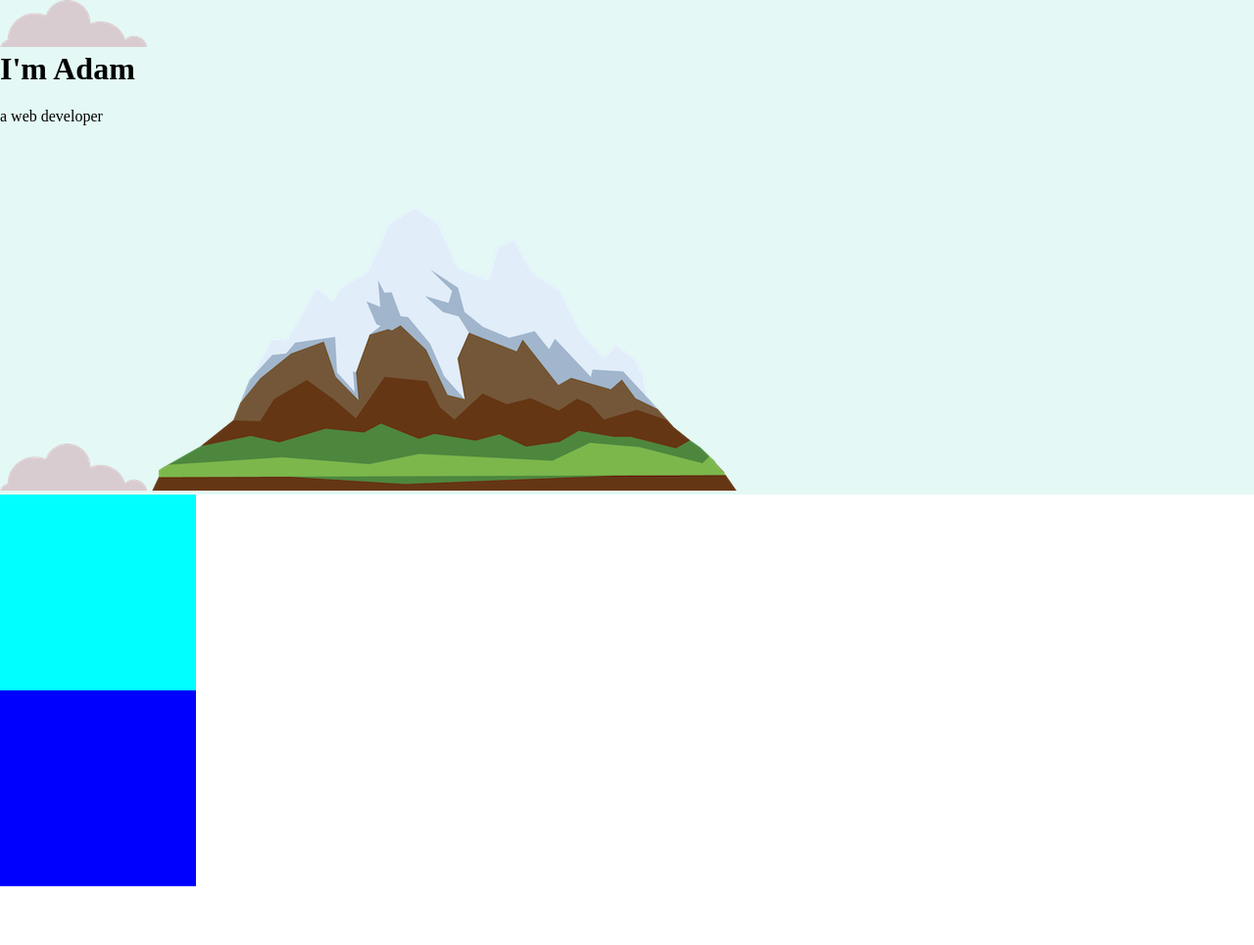
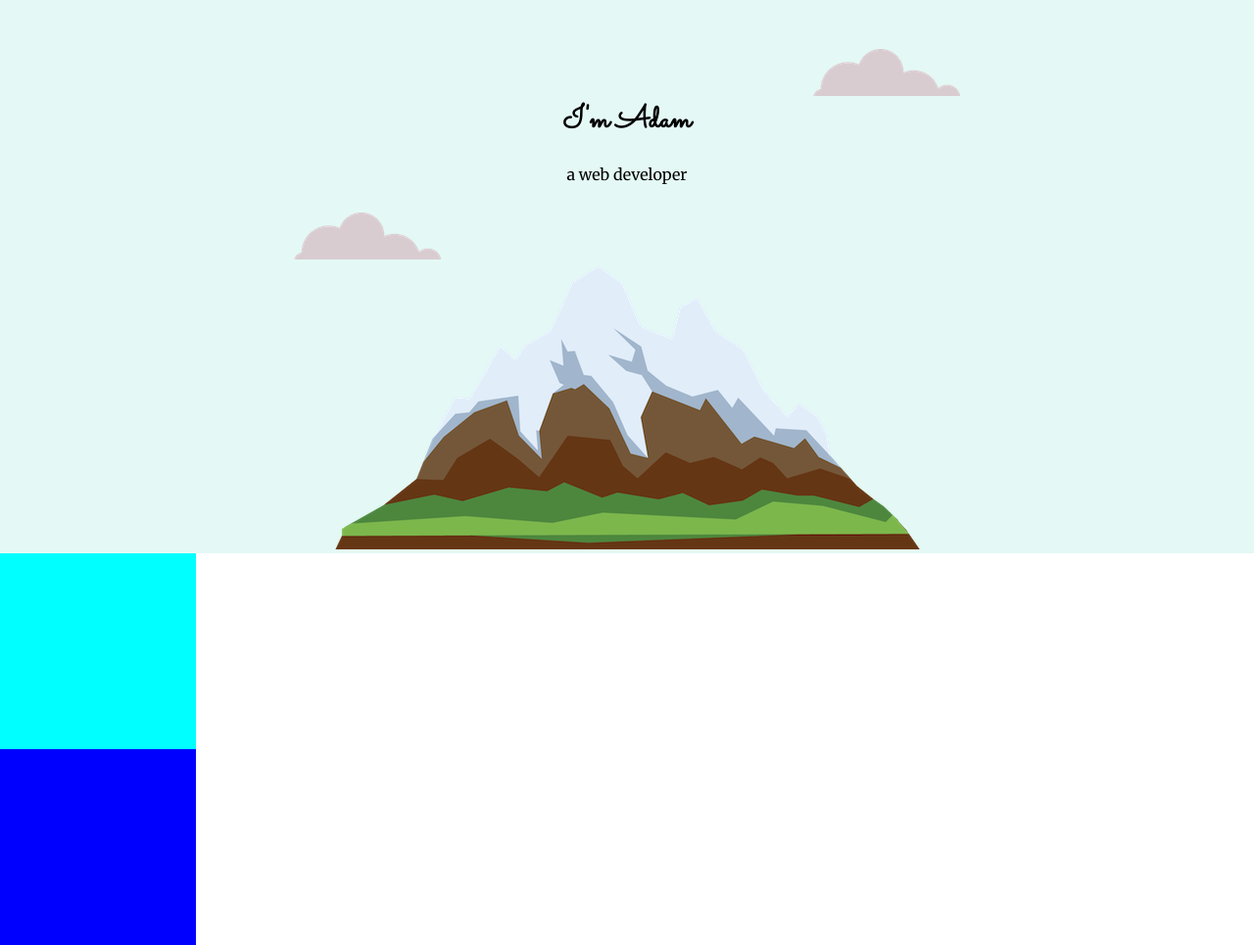
Before and after one commit to aebersole/css-mysite, a plain HTML site: page index.html in a window 1280 px wide. Shown: the whole page at 98% size. Before the commit the page ends 905 px from the top, so only its background shows below. Drawn offline with Linux system fonts and the light colour scheme.

Commit message:
Additions

```diff
--- a/css/styles.css
+++ b/css/styles.css
@@ -1,5 +1,9 @@
+/**Element Selectors**/
+
 body {
   margin: 0;
+  text-align: center;
+  font-family: "Merriweather", serif;
 }
 
 div {
@@ -8,10 +12,29 @@ div {
 
 h1 {
   margin-top: 0;
+  font-family: "Sacramento", cursive;
 }
 
-.topcontainer {
-    background-color: #e4f9f5;
+h2 {
+  font-family: "Montserrat", sans-serif;
+}
+
+h3 {
+  font-family: "Montserrat", sans-serif;
+}
+
+/**Class Selectors**/
+
+.bottom-cloud {
+  position: absolute;
+  left: 300px;
+  bottom: 300px;
+}
+
+.bottomcontainer {
+  background-color: blue;
+  width: 200px;
+  height: 200px;
 }
 
 .middlecontainer {
@@ -19,9 +42,14 @@ h1 {
   width: 200px;
   height: 200px;
 }
+.topcontainer {
+  background-color: #e4f9f5;
+  position: relative;
+  padding-top: 100px;
+}
 
-.bottomcontainer {
-    background-color: blue;
-    width: 200px;
-    height: 200px;
+.top-cloud {
+  position: absolute;
+  right: 300px;
+  top: 50px;
 }
--- a/index.html
+++ b/index.html
@@ -4,20 +4,22 @@
     <meta charset="UTF-8" />
     <meta name="viewport" content="width=device-width, initial-scale=1.0" />
     <link rel="stylesheet" type="text/css" href="css/styles.css" />
-    <link rel="icon" href="images/favicon.ico" />
+    <link rel="icon" type="img-png" href="images/favicon.ico" />
+    <link
+      href="https://fonts.googleapis.com/css2?family=Merriweather&family=Montserrat&family=Sacramento&display=swap"
+      rel="stylesheet"
+    />
     <title>Adam Ebersole</title>
   </head>
   <body>
     <div class="topcontainer">
-      <img src="images/cloud.png" alt="cloud-img" />
+      <img class="top-cloud" src="images/cloud.png" alt="cloud-img" />
       <h1>I'm Adam</h1>
       <p>a web developer</p>
-      <img src="images/cloud.png" alt="cloud-img" />
+      <img class="bottom-cloud" src="images/cloud.png" alt="cloud-img" />
       <img src="images/mountain.png" alt="mountain-img" />
     </div>
-    <div class="middlecontainer">
-    </div>
-    <div class="bottomcontainer">
-    </div>
+    <div class="middlecontainer"></div>
+    <div class="bottomcontainer"></div>
   </body>
 </html>
```
Lines whose indentation alone changed are shown as unchanged.
